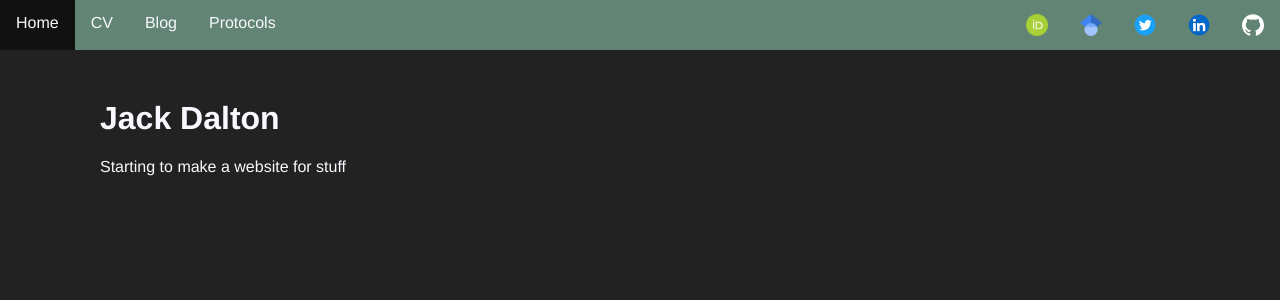
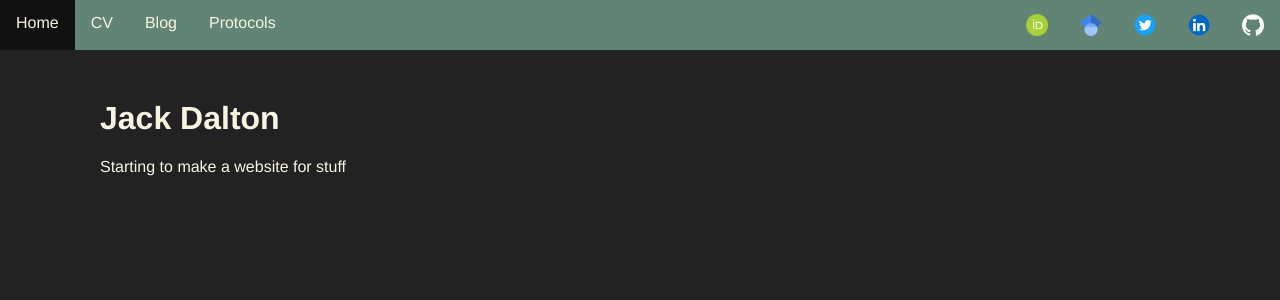
Before and after one commit to JackATDalton/JackATDalton.github.io, a Jekyll site: the page built from index.html, in a window 1280 px wide. Shown: the top 300 px of the page. Built offline with Jekyll 4.4.1, drawn with Linux system fonts in a browser that asks for light colours; some web fonts are replaced.

Commit message:
Update style.css

```diff
--- a/stylesheets/style.css
+++ b/stylesheets/style.css
@@ -2,7 +2,7 @@
 html *
 {
   font-family: "Helvetica", sans-serif !important;
-  color: ghostwhite;
+  color: #f8f4e3;
   box-sizing:border-box;
 }
 
@@ -56,7 +56,7 @@
 {
   height: 1px;
   width: 100%;
-  background-color: ghostwhite;
+  background-color: #f8f4e3;
 }
 
 h2
```
